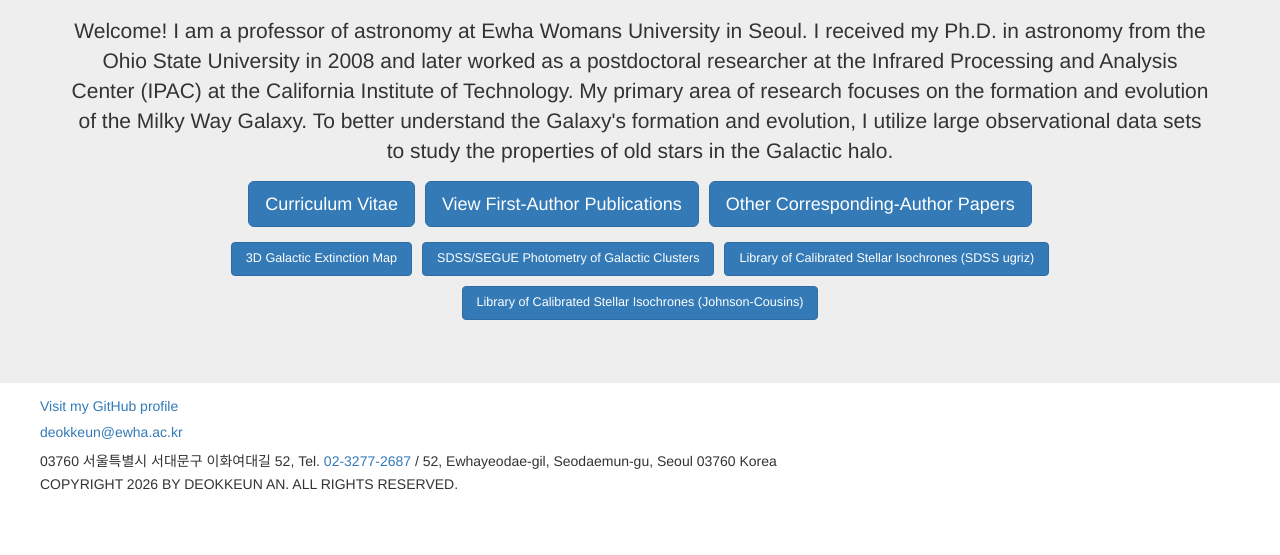
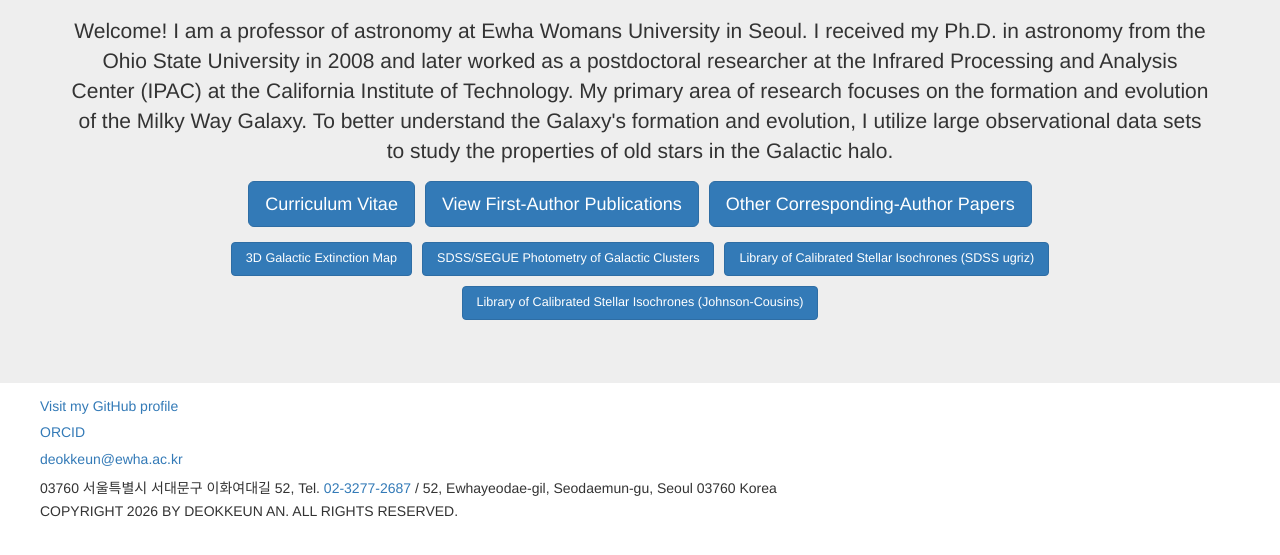
Before and after one commit to deokkeunan/deokkeunan.github.io, a plain HTML site: page index.html in a window 1280 px wide. Shown: the part 219-774 px from the top of the page. Drawn offline with Linux system fonts and the light colour scheme.

Commit message:
Update index.html

```diff
--- a/index.html
+++ b/index.html
@@ -70,6 +70,7 @@
      <div style="max-width: 1200px; margin: 0 auto; text-align: left;">
          <p class="privacy" style="margin-bottom: 5px;">
              <p><a href="https://github.com/deokkeunan">Visit my GitHub profile</a></p>
+             <p><a href="https://orcid.org/0000-0002-8072-7511">ORCID</a></p>
              <a href="mailto:deokkeun@ewha.ac.kr">deokkeun@ewha.ac.kr</a>
          </p>
          <address style="margin-bottom: 5px;">
```
